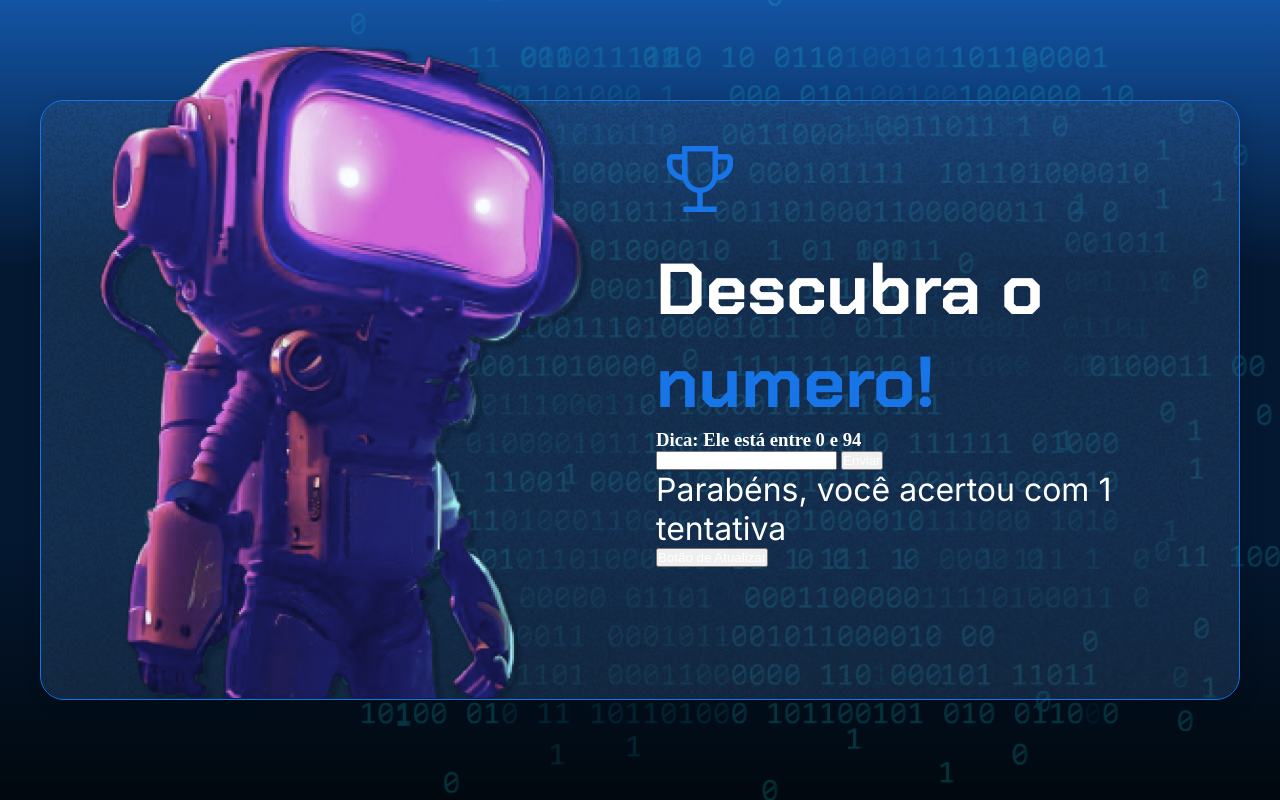
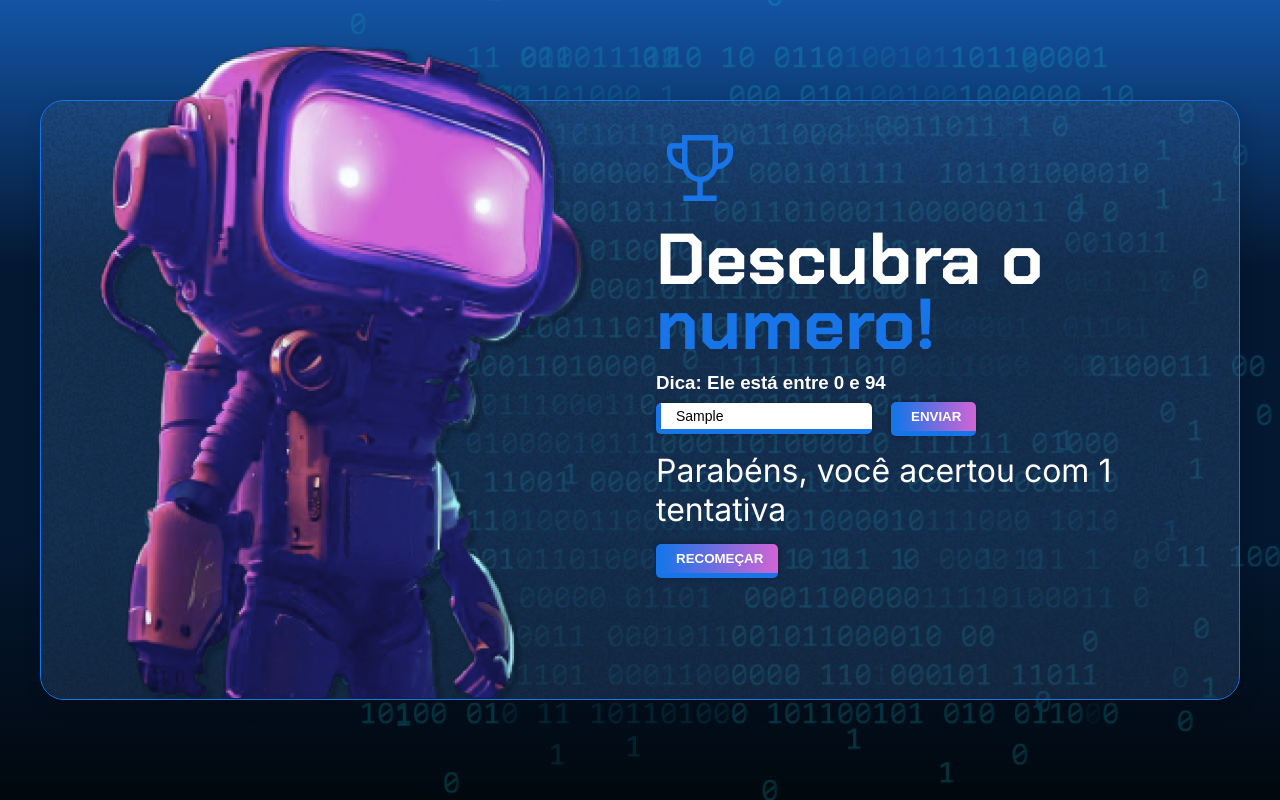
Before and after one commit to pedrodfato/Projetos, a plain HTML site: page logica-js-projeto_inicial/logica-js-projeto_inicial/index.html in a window 1280 px wide. Both pictures are taken after typing "Sample" into the empty fields and a click on the input "Enviar". Drawn offline with Linux system fonts and the light colour scheme.

Commit message:
js added

```diff
--- a/logica-js-projeto_inicial/logica-js-projeto_inicial/app.js
+++ b/logica-js-projeto_inicial/logica-js-projeto_inicial/app.js
@@ -29,5 +29,6 @@ btn.addEventListener("click", function (e) {
         let acerto = tentativas > 1 ? 'tentativas' : 'tentativa';
         parabens_tentativas.innerHTML = `Parabéns, você acertou com ${tentativas} ${acerto}`;
         buton.style.visibility = 'visible';
+        troph.style.display = 'block';
     }
 });
--- a/logica-js-projeto_inicial/logica-js-projeto_inicial/index.html
+++ b/logica-js-projeto_inicial/logica-js-projeto_inicial/index.html
@@ -17,7 +17,7 @@
         <div class="container__conteudo">
             <img src="./img/robot.png" alt="robô mergulhador" class="container__imagem-robo" />
             <div class="container__informacoes">
-                <img src="./img/trophy.png" alt="ícone de um troféu" />
+                <img src="./img/trophy.png" alt="ícone de um troféu" id="troph" style="display:none;"/>
                  <div class="container__texto">
                     <h1>Descubra o <span class="container__texto-azul">numero!</span></h1>
                     <h3>Dica: Ele está entre 0 e <span id="nmaxhtml">0</spanspan></h3>
@@ -26,7 +26,7 @@
                         <input type="submit" id="send" value="Enviar">
                     </form>
                     <h2 id="parabens">Tente agora!</h2>
-                    <input type="button" value="Botão de Atualizar" id="button" style="visibility: hidden;" onClick="window.location.reload()">
+                    <input type="button" value="Recomeçar" id="button" style="visibility: hidden;" onClick="window.location.reload()">
                 </div>
             </div>
         </div>
--- a/logica-js-projeto_inicial/logica-js-projeto_inicial/style.css
+++ b/logica-js-projeto_inicial/logica-js-projeto_inicial/style.css
@@ -74,6 +74,8 @@ body::before {
 h1 {
     font-family: 'Chakra Petch', sans-serif;
     font-size: 72px;
+    line-height: 0.9em;
+    padding-bottom:15px;
 }
 
 h2,
@@ -87,6 +89,72 @@ h2 {
     font-weight: 400;
 }
 
+h3{
+    font-family:  Arial, Helvetica, sans-serif;
+    padding-bottom:8px;
+}
+
 *::selection{
-    background-color: #ffa300;
+    background-color: blue;
 }
+
+#numero{
+    border: 2px solid #1875E8;
+    border-width: 0px 0px 5px 5px;
+    border-radius: 5px;
+    padding: 5px 15px;
+    box-shadow: 0px 0px 5px 0px rgba(0, 0, 0, 0.308);
+    color:black;
+    font-size: 14px;
+}
+
+#numero:focus{
+    border-color:#1D1E6A;
+}
+
+#numero:hover{
+    border-color:#D264D5;
+}
+
+#send{
+    margin-left:15px;
+    background: linear-gradient(to right, #1875E8,#D264D5);
+    color:white;
+    font-weight: 700;
+    padding: 7px 15px;
+    border: 2px solid #1875E8;
+    border-width: 0px 0px 5px 5px;
+    text-transform: uppercase;
+    border-radius: 5px;
+    transition: 0.5s ease;
+    box-shadow: 0px 0px 5px 0px rgba(0, 0, 0, 0.308);
+}
+
+#send:hover{
+    transform: scale(1.1);
+    cursor:pointer;
+}
+
+#parabens{
+    padding-top:15px;
+}
+
+#button{
+    margin-top:15px;
+    background: linear-gradient(to right, #1875E8,#D264D5);
+    color:white;
+    font-weight: 700;
+    padding: 7px 15px;
+    border: 2px solid #1875E8;
+    border-width: 0px 0px 5px 5px;
+    text-transform: uppercase;
+    border-radius: 5px;
+    transition: 0.5s ease;
+    box-shadow: 0px 0px 5px 0px rgba(0, 0, 0, 0.308);
+}
+
+
+#button:hover{
+    transform: scale(1.1);
+    cursor:pointer;
+}
```
